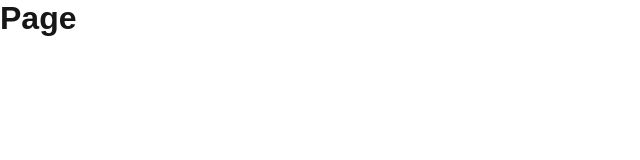
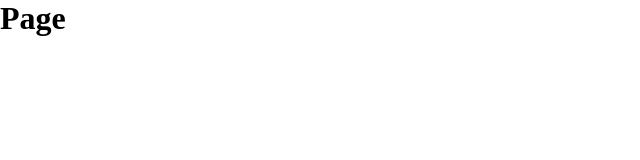
Before and after one commit to Ariet9787/shoppe, a Next.js app: page / in a window 1280 px wide. Shown: the top 160 px of the page, without its empty margins (0-640 px from the left). Built offline with nearby package versions, Linux system fonts and the light colour scheme.

Commit message:
Add the global style

```diff
--- a/src/app/globals.css
+++ b/src/app/globals.css
@@ -1,42 +1,18 @@
-:root {
-  --background: #ffffff;
-  --foreground: #171717;
+html {
+  box-sizing: border-box;
 }
-
-@media (prefers-color-scheme: dark) {
-  :root {
-    --background: #0a0a0a;
-    --foreground: #ededed;
-  }
+*,
+*::before,
+*::after {
+  box-sizing: inherit;
 }
-
-html,
-body {
-  max-width: 100vw;
-  overflow-x: hidden;
+* {
+  margin: 0;
+  padding: 0;
+  font-family: inherit;
 }
-
-body {
-  color: var(--foreground);
-  background: var(--background);
-  font-family: Arial, Helvetica, sans-serif;
-  -webkit-font-smoothing: antialiased;
-  -moz-osx-font-smoothing: grayscale;
+button {
+  cursor: pointer;
+  background-color: transparent;
+  border: none;
 }
-
-* {
-  box-sizing: border-box;
-  padding: 0;
-  margin: 0;
-}
-
-a {
-  color: inherit;
-  text-decoration: none;
-}
-
-@media (prefers-color-scheme: dark) {
-  html {
-    color-scheme: dark;
-  }
-}
```
Also changed, not shown: 1 other file (tests, documents, lock files or other folders).
